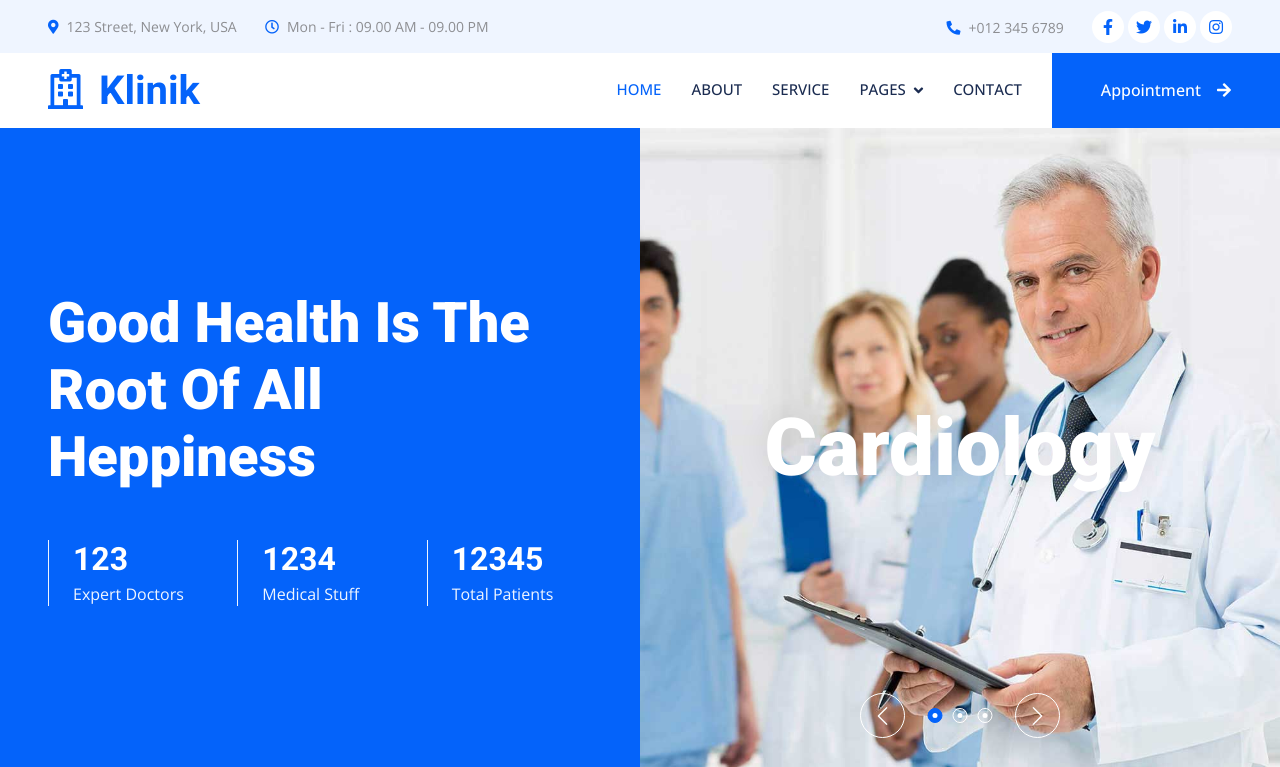
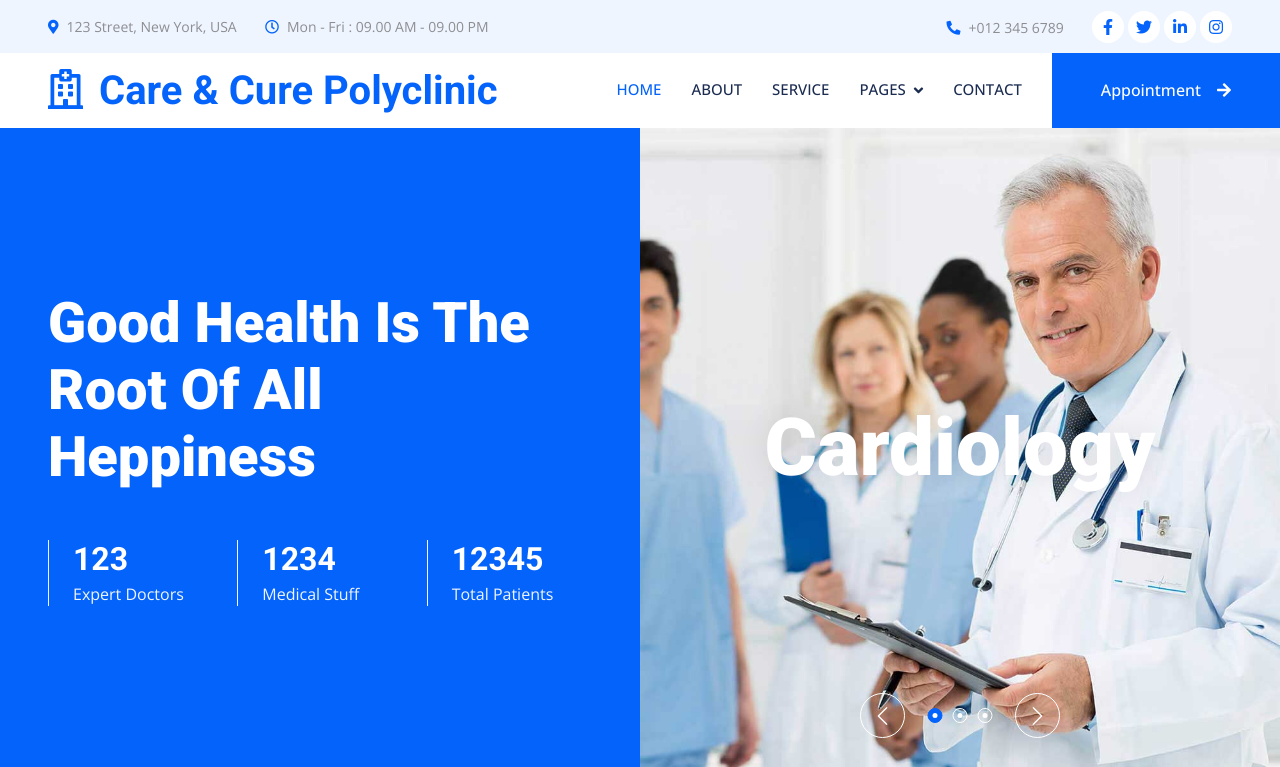
Before and after one commit to parijatSaha97/clinic-website, a PHP site: page / in a window 1280 px wide. Shown: the top 767 px of the page. Run offline with PHP 8.4, Linux system fonts and the light colour scheme; some libraries are stand-ins or nearby versions.

Commit message:
title change

```diff
--- a/404.php
+++ b/404.php
@@ -3,7 +3,7 @@
 
 <head>
     <meta charset="utf-8">
-    <title>Klinik - Clinic Website Template</title>
+    <title>Cc Polyclinic</title>
     <meta content="width=device-width, initial-scale=1.0" name="viewport">
     <meta content="" name="keywords">
     <meta content="" name="description">
@@ -75,7 +75,7 @@
     <!-- Navbar Start -->
     <nav class="navbar navbar-expand-lg bg-white navbar-light sticky-top p-0 wow fadeIn" data-wow-delay="0.1s">
         <a href="index.ctp" class="navbar-brand d-flex align-items-center px-4 px-lg-5">
-            <h1 class="m-0 text-primary"><i class="far fa-hospital me-3"></i>Klinik</h1>
+            <h1 class="m-0 text-primary"><i class="far fa-hospital me-3"></i>Care & Cure Polyclinic</h1>
         </a>
         <button type="button" class="navbar-toggler me-4" data-bs-toggle="collapse" data-bs-target="#navbarCollapse">
             <span class="navbar-toggler-icon"></span>
--- a/about.php
+++ b/about.php
@@ -3,7 +3,7 @@
 
 <head>
     <meta charset="utf-8">
-    <title>Klinik - Clinic Website Template</title>
+    <title>Cc Polyclinic</title>
     <meta content="width=device-width, initial-scale=1.0" name="viewport">
     <meta content="" name="keywords">
     <meta content="" name="description">
@@ -75,7 +75,7 @@
     <!-- Navbar Start -->
     <nav class="navbar navbar-expand-lg bg-white navbar-light sticky-top p-0 wow fadeIn" data-wow-delay="0.1s">
         <a href="index.ctp" class="navbar-brand d-flex align-items-center px-4 px-lg-5">
-            <h1 class="m-0 text-primary"><i class="far fa-hospital me-3"></i>Klinik</h1>
+            <h1 class="m-0 text-primary"><i class="far fa-hospital me-3"></i>Care & Cure Polyclinic</h1>
         </a>
         <button type="button" class="navbar-toggler me-4" data-bs-toggle="collapse" data-bs-target="#navbarCollapse">
             <span class="navbar-toggler-icon"></span>
--- a/appointment.php
+++ b/appointment.php
@@ -14,7 +14,7 @@ $departments_query = mysqli_query($conn, "SELECT DISTINCT department_id, departm
 
 <head>
     <meta charset="utf-8">
-    <title>Klinik - Clinic Website Template</title>
+    <title>Cc Polyclinic</title>
     <meta content="width=device-width, initial-scale=1.0" name="viewport">
     <meta content="" name="keywords">
     <meta content="" name="description">
@@ -87,7 +87,7 @@ $departments_query = mysqli_query($conn, "SELECT DISTINCT department_id, departm
     <!-- Navbar Start -->
     <nav class="navbar navbar-expand-lg bg-white navbar-light sticky-top p-0 wow fadeIn" data-wow-delay="0.1s">
         <a href="index.php" class="navbar-brand d-flex align-items-center px-4 px-lg-5">
-            <h1 class="m-0 text-primary"><i class="far fa-hospital me-3"></i>Klinik</h1>
+            <h1 class="m-0 text-primary"><i class="far fa-hospital me-3"></i>Care & Cure Polyclinic</h1>
         </a>
         <button type="button" class="navbar-toggler me-4" data-bs-toggle="collapse" data-bs-target="#navbarCollapse">
             <span class="navbar-toggler-icon"></span>
--- a/feature.php
+++ b/feature.php
@@ -3,7 +3,7 @@
 
 <head>
     <meta charset="utf-8">
-    <title>Klinik - Clinic Website Template</title>
+    <title>Cc Polyclinic</title>
     <meta content="width=device-width, initial-scale=1.0" name="viewport">
     <meta content="" name="keywords">
     <meta content="" name="description">
@@ -75,7 +75,7 @@
     <!-- Navbar Start -->
     <nav class="navbar navbar-expand-lg bg-white navbar-light sticky-top p-0 wow fadeIn" data-wow-delay="0.1s">
         <a href="index.php" class="navbar-brand d-flex align-items-center px-4 px-lg-5">
-            <h1 class="m-0 text-primary"><i class="far fa-hospital me-3"></i>Klinik</h1>
+            <h1 class="m-0 text-primary"><i class="far fa-hospital me-3"></i>Care & Cure Polyclinic</h1>
         </a>
         <button type="button" class="navbar-toggler me-4" data-bs-toggle="collapse" data-bs-target="#navbarCollapse">
             <span class="navbar-toggler-icon"></span>
--- a/index.php
+++ b/index.php
@@ -3,7 +3,7 @@
 
 <head>
     <meta charset="utf-8">
-    <title>Klinik - Clinic Website Template</title>
+    <title>Cc Polyclinic</title>
     <meta content="width=device-width, initial-scale=1.0" name="viewport">
     <meta content="" name="keywords">
     <meta content="" name="description">
@@ -75,7 +75,7 @@
     <!-- Navbar Start -->
     <nav class="navbar navbar-expand-lg bg-white navbar-light sticky-top p-0 wow fadeIn" data-wow-delay="0.1s">
         <a href="index.php" class="navbar-brand d-flex align-items-center px-4 px-lg-5">
-            <h1 class="m-0 text-primary"><i class="far fa-hospital me-3"></i>Klinik</h1>
+            <h1 class="m-0 text-primary"><i class="far fa-hospital me-3"></i>Care & Cure Polyclinic</h1>
         </a>
         <button type="button" class="navbar-toggler me-4" data-bs-toggle="collapse" data-bs-target="#navbarCollapse">
             <span class="navbar-toggler-icon"></span>
--- a/service.php
+++ b/service.php
@@ -3,7 +3,7 @@
 
 <head>
     <meta charset="utf-8">
-    <title>Klinik - Clinic Website Template</title>
+    <title>Cc Polyclinic</title>
     <meta content="width=device-width, initial-scale=1.0" name="viewport">
     <meta content="" name="keywords">
     <meta content="" name="description">
@@ -75,7 +75,7 @@
     <!-- Navbar Start -->
     <nav class="navbar navbar-expand-lg bg-white navbar-light sticky-top p-0 wow fadeIn" data-wow-delay="0.1s">
         <a href="index.php" class="navbar-brand d-flex align-items-center px-4 px-lg-5">
-            <h1 class="m-0 text-primary"><i class="far fa-hospital me-3"></i>Klinik</h1>
+            <h1 class="m-0 text-primary"><i class="far fa-hospital me-3"></i>Care & Cure Polyclinic</h1>
         </a>
         <button type="button" class="navbar-toggler me-4" data-bs-toggle="collapse" data-bs-target="#navbarCollapse">
             <span class="navbar-toggler-icon"></span>
--- a/team.php
+++ b/team.php
@@ -12,7 +12,7 @@ $doctors_list = mysqli_query($conn, "SELECT * FROM doctor_lists") ;
 
 <head>
     <meta charset="utf-8">
-    <title>Klinik - Clinic Website Template</title>
+    <title>Cc Polyclinic</title>
     <meta content="width=device-width, initial-scale=1.0" name="viewport">
     <meta content="" name="keywords">
     <meta content="" name="description">
@@ -84,7 +84,7 @@ $doctors_list = mysqli_query($conn, "SELECT * FROM doctor_lists") ;
     <!-- Navbar Start -->
     <nav class="navbar navbar-expand-lg bg-white navbar-light sticky-top p-0 wow fadeIn" data-wow-delay="0.1s">
         <a href="index.php" class="navbar-brand d-flex align-items-center px-4 px-lg-5">
-            <h1 class="m-0 text-primary"><i class="far fa-hospital me-3"></i>Klinik</h1>
+            <h1 class="m-0 text-primary"><i class="far fa-hospital me-3"></i>Care & Cure Polyclinic</h1>
         </a>
         <button type="button" class="navbar-toggler me-4" data-bs-toggle="collapse" data-bs-target="#navbarCollapse">
             <span class="navbar-toggler-icon"></span>
--- a/testimonial.php
+++ b/testimonial.php
@@ -3,7 +3,7 @@
 
 <head>
     <meta charset="utf-8">
-    <title>Klinik - Clinic Website Template</title>
+    <title>Cc Polyclinic</title>
     <meta content="width=device-width, initial-scale=1.0" name="viewport">
     <meta content="" name="keywords">
     <meta content="" name="description">
@@ -75,7 +75,7 @@
     <!-- Navbar Start -->
     <nav class="navbar navbar-expand-lg bg-white navbar-light sticky-top p-0 wow fadeIn" data-wow-delay="0.1s">
         <a href="index.php" class="navbar-brand d-flex align-items-center px-4 px-lg-5">
-            <h1 class="m-0 text-primary"><i class="far fa-hospital me-3"></i>Klinik</h1>
+            <h1 class="m-0 text-primary"><i class="far fa-hospital me-3"></i>Care & Cure Polyclinic</h1>
         </a>
         <button type="button" class="navbar-toggler me-4" data-bs-toggle="collapse" data-bs-target="#navbarCollapse">
             <span class="navbar-toggler-icon"></span>
```
